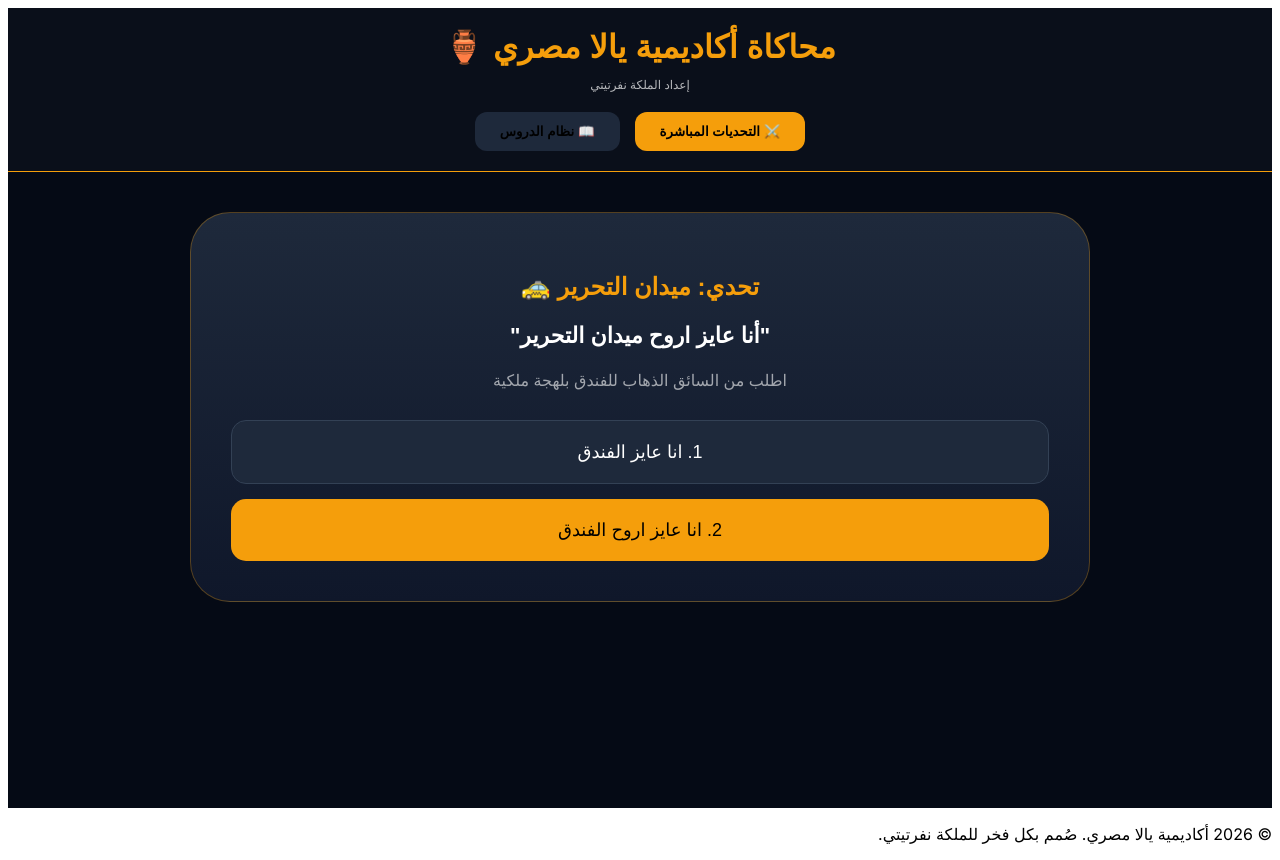
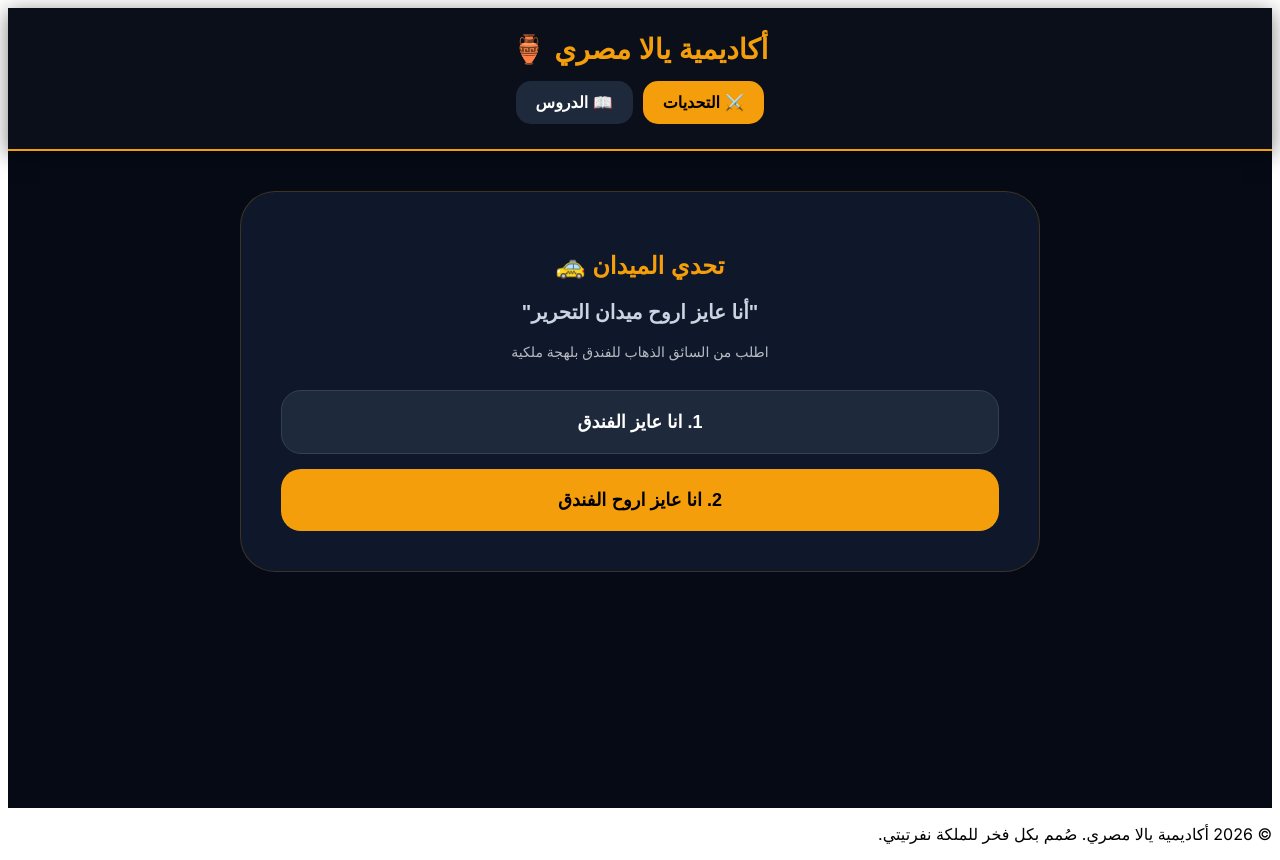
Before and after one commit to adamahmed29623-bit/Yalla-Masry-simulation-, a Next.js app: page / in a window 1280 px wide. Built offline with nearby package versions, Linux system fonts and the light colour scheme.

Commit message:
Update page.tsx

```diff
--- a/src/app/page.tsx
+++ b/src/app/page.tsx
@@ -1,74 +1,85 @@
 'use client';
-import React, { useState } from 'react';
+import React, { useState, useEffect } from 'react';
 
 export default function YallaMasryLive() {
+  // حالات التحكم في الحركة والتفاعل
   const [view, setView] = useState('challenges');
-  const [feedback, setFeedback] = useState('');
+  const [selectedAnswer, setSelectedAnswer] = useState<number | null>(null);
+  const [isMounted, setIsMounted] = useState(false);
 
-  // دالة التعامل مع الإجابات (بداية ربط المنطق)
-  const handleAnswer = (isCorrect: boolean) => {
-    if (isCorrect) {
-      setFeedback('🏰 أحسنت يا بطل النيل! إجابة ملكية صحيحة');
-    } else {
-      setFeedback('⚠️ حاول مرة أخرى يا بطل، اللهجة المصرية تحتاج دقة');
-    }
-  };
+  // التأكد من أن الصفحة تعمل بالكامل قبل بدء التفاعل
+  useEffect(() => {
+    setIsMounted(true);
+  }, []);
+
+  if (!isMounted) return null;
 
   return (
-    <div style={{ backgroundColor: '#050a15', color: 'white', minHeight: '100vh', fontFamily: 'sans-serif' }} dir="rtl">
+    <div style={{ backgroundColor: '#050a15', color: 'white', minHeight: '100vh', fontFamily: 'Arial, sans-serif' }} dir="rtl">
 
-      {/* الهيدر الملكي */}
-      <header style={{ padding: '20px', borderBottom: '1px solid #f59e0b', backgroundColor: '#0a0f1a', textAlign: 'center' }}>
-        <h1 style={{ color: '#f59e0b', margin: 0 }}>محاكاة أكاديمية يالا مصري 🏺</h1>
-        <p style={{ fontSize: '12px', opacity: 0.7 }}>إعداد الملكة نفرتيتي</p>
-
-        <div style={{ marginTop: '20px', display: 'flex', justifyContent: 'center', gap: '15px' }}>
-          <button onClick={() => { setView('challenges'); setFeedback(''); }}
-                  style={{ padding: '12px 25px', borderRadius: '12px', cursor: 'pointer', border: 'none', backgroundColor: view === 'challenges' ? '#f59e0b' : '#1e293b', fontWeight: 'bold' }}>
-            ⚔️ التحديات المباشرة
+      {/* 1. رأس الصفحة (Navigation) */}
+      <header style={{ padding: '25px', borderBottom: '2px solid #f59e0b', backgroundColor: '#0a0f1a', textAlign: 'center', boxShadow: '0 4px 20px rgba(0,0,0,0.5)' }}>
+        <h1 style={{ color: '#f59e0b', margin: '0 0 15px 0', fontSize: '28px' }}>أكاديمية يالا مصري 🏺</h1>
+        <div style={{ display: 'flex', justifyContent: 'center', gap: '10px' }}>
+          <button
+            onClick={() => { setView('challenges'); setSelectedAnswer(null); }}
+            style={{ padding: '12px 20px', borderRadius: '15px', border: 'none', cursor: 'pointer', fontWeight: 'bold', fontSize: '16px', transition: '0.3s', backgroundColor: view === 'challenges' ? '#f59e0b' : '#1e293b', color: view === 'challenges' ? 'black' : 'white' }}>
+            ⚔️ التحديات
           </button>
-          <button onClick={() => { setView('lessons'); setFeedback(''); }}
-                  style={{ padding: '12px 25px', borderRadius: '12px', cursor: 'pointer', border: 'none', backgroundColor: view === 'lessons' ? '#f59e0b' : '#1e293b', fontWeight: 'bold' }}>
-            📖 نظام الدروس
+          <button
+            onClick={() => { setView('lessons'); setSelectedAnswer(null); }}
+            style={{ padding: '12px 20px', borderRadius: '15px', border: 'none', cursor: 'pointer', fontWeight: 'bold', fontSize: '16px', transition: '0.3s', backgroundColor: view === 'lessons' ? '#f59e0b' : '#1e293b', color: view === 'lessons' ? 'black' : 'white' }}>
+            📖 الدروس
           </button>
         </div>
       </header>
 
-      <main style={{ maxWidth: '900px', margin: '40px auto', padding: '0 20px' }}>
+      {/* 2. المحتوى التفاعلي الرئيسي */}
+      <main style={{ maxWidth: '800px', margin: '40px auto', padding: '0 20px' }}>
 
+        {/* قسم التحديات - منطق الاستجابة المباشر */}
         {view === 'challenges' && (
-          <div style={{ background: 'linear-gradient(to bottom, #1e293b, #0f172a)', padding: '40px', borderRadius: '40px', border: '1px solid rgba(245,158,11,0.3)', textAlign: 'center' }}>
-            <h2 style={{ color: '#f59e0b' }}>تحدي: ميدان التحرير 🚕</h2>
-            <p style={{ fontSize: '22px', fontWeight: 'bold' }}>"أنا عايز اروح ميدان التحرير"</p>
-            <p style={{ opacity: 0.6 }}>اطلب من السائق الذهاب للفندق بلهجة ملكية</p>
+          <div style={{ backgroundColor: '#0f172a', padding: '40px', borderRadius: '35px', border: '1px solid rgba(245,158,11,0.2)', textAlign: 'center', animation: 'fadeIn 0.5s' }}>
+            <h2 style={{ color: '#f59e0b', marginBottom: '10px' }}>تحدي الميدان 🚕</h2>
+            <p style={{ fontSize: '20px', fontWeight: 'bold', color: '#cbd5e1' }}>"أنا عايز اروح ميدان التحرير"</p>
+            <p style={{ opacity: 0.7, fontSize: '14px', marginBottom: '30px' }}>اطلب من السائق الذهاب للفندق بلهجة ملكية</p>
 
-            <div style={{ display: 'grid', gap: '15px', marginTop: '30px' }}>
-              <button onClick={() => handleAnswer(false)} style={{ padding: '20px', borderRadius: '15px', border: '1px solid #334155', backgroundColor: '#1e293b', color: 'white', cursor: 'pointer', fontSize: '18px' }}>
+            <div style={{ display: 'flex', flexDirection: 'column', gap: '15px' }}>
+              <button
+                onClick={() => setSelectedAnswer(1)}
+                style={{ padding: '20px', borderRadius: '20px', border: selectedAnswer === 1 ? '2px solid #ef4444' : '1px solid #334155', backgroundColor: '#1e293b', color: 'white', cursor: 'pointer', fontSize: '18px', fontWeight: 'bold' }}>
                 1. انا عايز الفندق
               </button>
-              <button onClick={() => handleAnswer(true)} style={{ padding: '20px', borderRadius: '15px', border: 'none', backgroundColor: '#f59e0b', color: 'black', cursor: 'pointer', fontSize: '18px', fontWeight: 'black' }}>
+
+              <button
+                onClick={() => setSelectedAnswer(2)}
+                style={{ padding: '20px', borderRadius: '20px', border: selectedAnswer === 2 ? '2px solid #22c55e' : 'none', backgroundColor: '#f59e0b', color: 'black', cursor: 'pointer', fontSize: '18px', fontWeight: '900' }}>
                 2. انا عايز اروح الفندق
               </button>
             </div>
 
-            {feedback && (
-              <div style={{ marginTop: '30px', padding: '20px', borderRadius: '15px', backgroundColor: feedback.includes('أحسنت') ? 'rgba(34,197,94,0.1)' : 'rgba(239,68,68,0.1)', color: feedback.includes('أحسنت') ? '#4ade80' : '#f87171', fontWeight: 'bold', fontSize: '20px' }}>
-                {feedback}
-              </div>
-            )}
+            {/* رسائل التفاعل (جميناي/المنطق المحلي) */}
+            {selectedAnswer === 1 && <p style={{ color: '#f87171', marginTop: '25px', fontWeight: 'bold' }}>❌ ناقصة شوية يا بطل.. جرب "أروح"!</p>}
+            {selectedAnswer === 2 && <p style={{ color: '#4ade80', marginTop: '25px', fontWeight: 'bold', fontSize: '20px' }}>🏰 أحسنت يا بطل النيل! إجابة ملكية صحيحة</p>}
           </div>
         )}
 
+        {/* قسم الدروس - جاري الربط بجميناي */}
         {view === 'lessons' && (
-          <div style={{ textAlign: 'center', padding: '60px', backgroundColor: '#0f172a', borderRadius: '40px', border: '1px solid rgba(255,255,255,0.05)' }}>
-            <h2 style={{ fontSize: '45px', marginBottom: '10px' }}>قاعة الدروس</h2>
-            <p style={{ color: '#f59e0b', fontSize: '20px' }}>جاري ربط "رحلة نفرتيتي" بذكاء جميناي... 🤖</p>
-            <div style={{ width: '100%', height: '8px', background: '#1e293b', borderRadius: '10px', marginTop: '40px', overflow: 'hidden' }}>
-              <div style={{ width: '85%', height: '100%', background: 'linear-gradient(to right, #f59e0b, #fbbf24)', boxShadow: '0 0 20px #f59e0b' }}></div>
+          <div style={{ textAlign: 'center', padding: '60px', backgroundColor: '#0f172a', borderRadius: '35px', border: '1px solid rgba(255,255,255,0.05)' }}>
+            <h2 style={{ fontSize: '36px', margin: '0 0 20px 0' }}>قاعة الدروس</h2>
+            <p style={{ color: '#f59e0b', fontSize: '18px' }}>جاري ربط "رحلة نفرتيتي" بذكاء جميناي المباشر.. 🤖</p>
+            <div style={{ width: '100%', height: '6px', background: '#1e293b', borderRadius: '10px', marginTop: '40px', overflow: 'hidden' }}>
+              <div style={{ width: '90%', height: '100%', background: 'linear-gradient(to right, #f59e0b, #fbbf24)', animation: 'pulse 2s infinite' }}></div>
             </div>
           </div>
         )}
       </main>
+
+      <style jsx>{`
+        @keyframes fadeIn { from { opacity: 0; transform: translateY(10px); } to { opacity: 1; transform: translateY(0); } }
+        @keyframes pulse { 0% { opacity: 0.6; } 50% { opacity: 1; } 100% { opacity: 0.6; } }
+      `}</style>
     </div>
   );
 }
```
